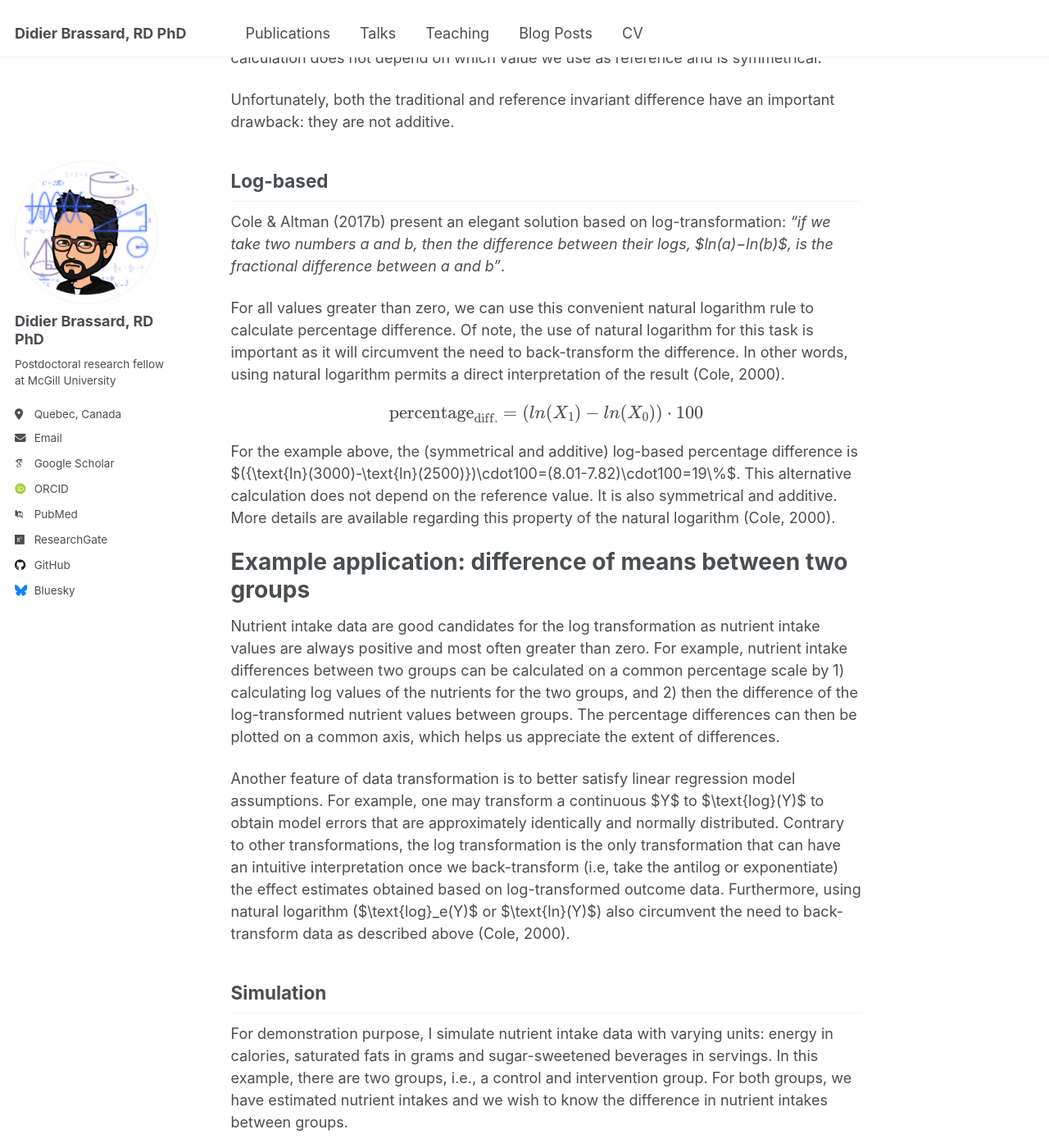
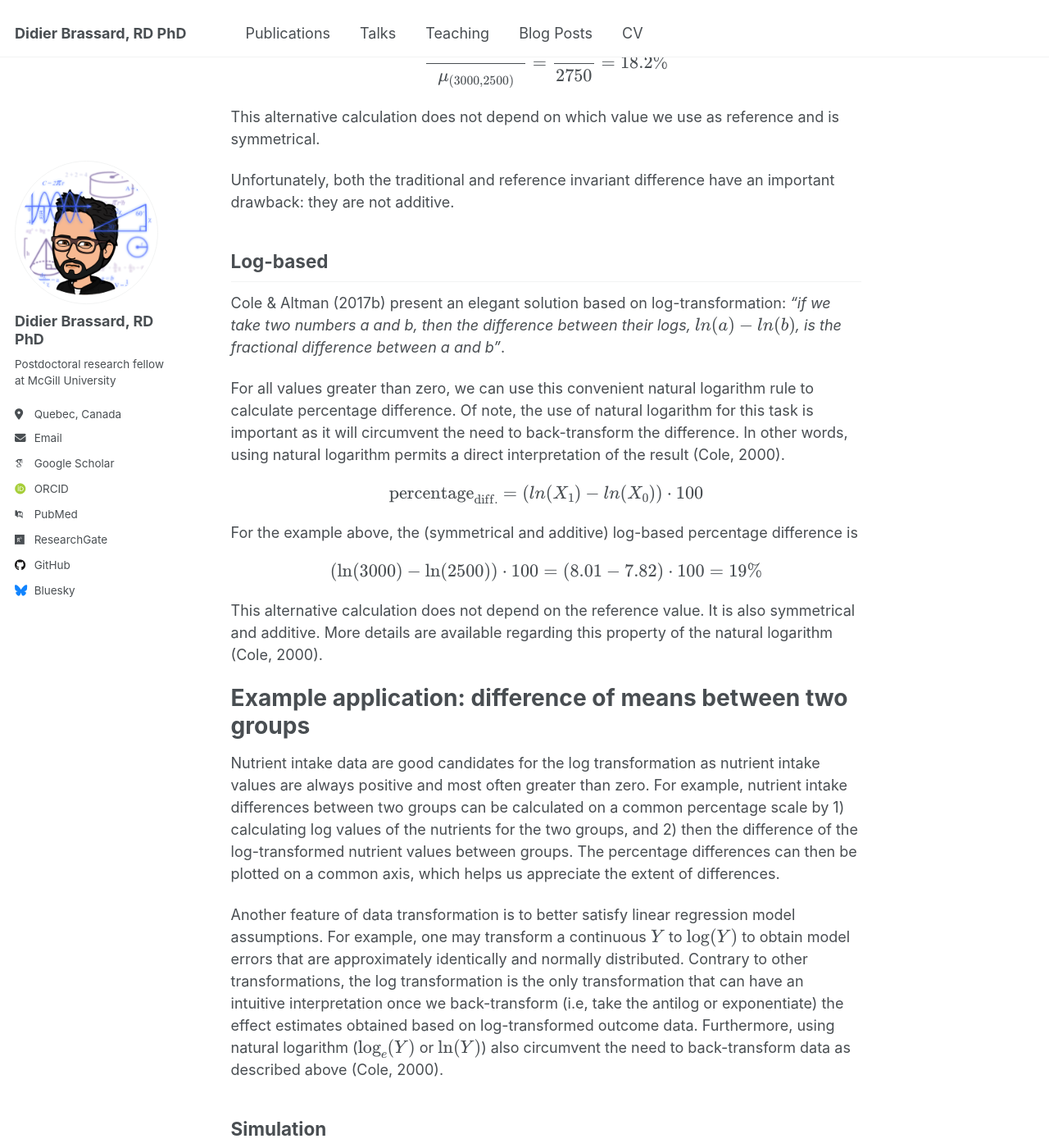
Before and after one commit to didierbrassard/didierbrassard.github.io, a Jekyll site: the page built from _posts/2023-04-13-blog-post-3.md, in a window 1280 px wide and 1400 px high, scrolled down 1351 px. Shown: the whole window at 82% size. Built offline with Jekyll 4.4.1, drawn with Linux system fonts in a browser that asks for light colours; some web fonts are replaced; some of the changed text lies outside the part shown.

````diff
--- a/_posts/2023-04-13-blog-post-3.md
+++ b/_posts/2023-04-13-blog-post-3.md
@@ -53,8 +53,10 @@ $$\text{percentage}_\text{diff.}=\frac{X_1-X_0}{\mu_{(X_0, X_1)}}\cdot100$$
 
 where \\(\mu\\) is the mean. For the example above, the (symmetrical)
 percentage difference is
-$\frac{3000-2500}{\mu_{(3000,2500)}}=\frac{500}{2750}=18.2\%$. This
-alternative calculation does not depend on which value we use as
+
+$$\frac{3000-2500}{\mu_{(3000,2500)}}=\frac{500}{2750}=18.2\%$$
+
+This alternative calculation does not depend on which value we use as
 reference and is symmetrical.
 
 Unfortunately, both the traditional and reference invariant difference
@@ -64,7 +66,7 @@ have an important drawback: they are not additive.
 
 Cole & Altman (2017b) present an elegant solution based on
 log-transformation: *“if we take two numbers a and b, then the
-difference between their logs, $ln(a)−ln(b)$, is the fractional
+difference between their logs, \\(ln(a)−ln(b)\\), is the fractional
 difference between a and b”*.
 
 For all values greater than zero, we can use this convenient natural
@@ -77,7 +79,9 @@ $$\text{percentage}_\text{diff.}=({ln(X_1)-ln(X_0)}) \cdot 100$$
 
 For the example above, the (symmetrical and additive) log-based
 percentage difference is
-$({\text{ln}(3000)-\text{ln}(2500)})\cdot100=(8.01-7.82)\cdot100=19\%$.
+
+$$({\text{ln}(3000)-\text{ln}(2500)})\cdot100=(8.01-7.82)\cdot100=19\%$$
+
 This alternative calculation does not depend on the reference value. It
 is also symmetrical and additive. More details are available regarding
 this property of the natural logarithm (Cole, 2000).
@@ -95,13 +99,13 @@ appreciate the extent of differences.
 
 Another feature of data transformation is to better satisfy linear
 regression model assumptions. For example, one may transform a
-continuous $Y$ to $\text{log}(Y)$ to obtain model errors that are
+continuous \\(Y\\) to \\(\text{log}(Y)\\) to obtain model errors that are
 approximately identically and normally distributed. Contrary to other
 transformations, the log transformation is the only transformation that
 can have an intuitive interpretation once we back-transform (i.e, take
 the antilog or exponentiate) the effect estimates obtained based on
 log-transformed outcome data. Furthermore, using natural logarithm
-($\text{log}_e(Y)$ or $\text{ln}(Y)$) also circumvent the need to
+(\\(\text{log}_e(Y)\\) or \\(\text{ln}(Y)\\)) also circumvent the need to
 back-transform data as described above (Cole, 2000).
 
 ## Simulation
@@ -258,8 +262,8 @@ $$\text{log}_e\text{(nutrient)}_i=\beta_0+\beta_\text{Group}\text{Group}_i+\epsi
 
 Since nutrients are expressed on the log scale, a change of 1 unit for
 any independent variable now reflect a change in
-$\text{log}_e\text{(nutrient)}$, i.e., a percent difference! Indeed,
-$\text{log}(a) - \text{log}(b) = \text{log} (\frac{a}{b})$
+\\(\text{log}_e\text{(nutrient)}\\), i.e., a percent difference! Indeed,
+\\(\text{log}(a) - \text{log}(b) = \text{log} (\frac{a}{b})\\)
 
 ``` r
 # package to loop analysis
@@ -332,7 +336,7 @@ outcome can be back-transformed using the following equation:
 
 $$\text{Percentage}_\text{diff.}=100 \cdot 10^{\beta_{X}}-100$$
 
-where $\beta_{X}$ represents the estimated regression coefficient based
+where \\(\beta_{X}\\) represents the estimated regression coefficient based
 on log-transformed outcome.
 
 The same equation can also be used for the **$\text{log}_\text{e}$**
@@ -341,7 +345,7 @@ transformation:
 $$\text{Percentage}_\text{diff.}=100 \cdot e^{\beta_{X}}-100$$
 
 For example, we can back-transform the regression coefficient for the
-simulated `energy` variable ($\beta_X=$ -0.114) using the R code
+simulated `energy` variable (\\(\beta_X=\\) -0.114) using the R code
 `100*exp(lm_diff_log[1,3])-100`. We find that the estimated percent
 difference in total energy intake between group is -11%. This result is
 similar to the untransformed regression coefficient, since the natural
````
